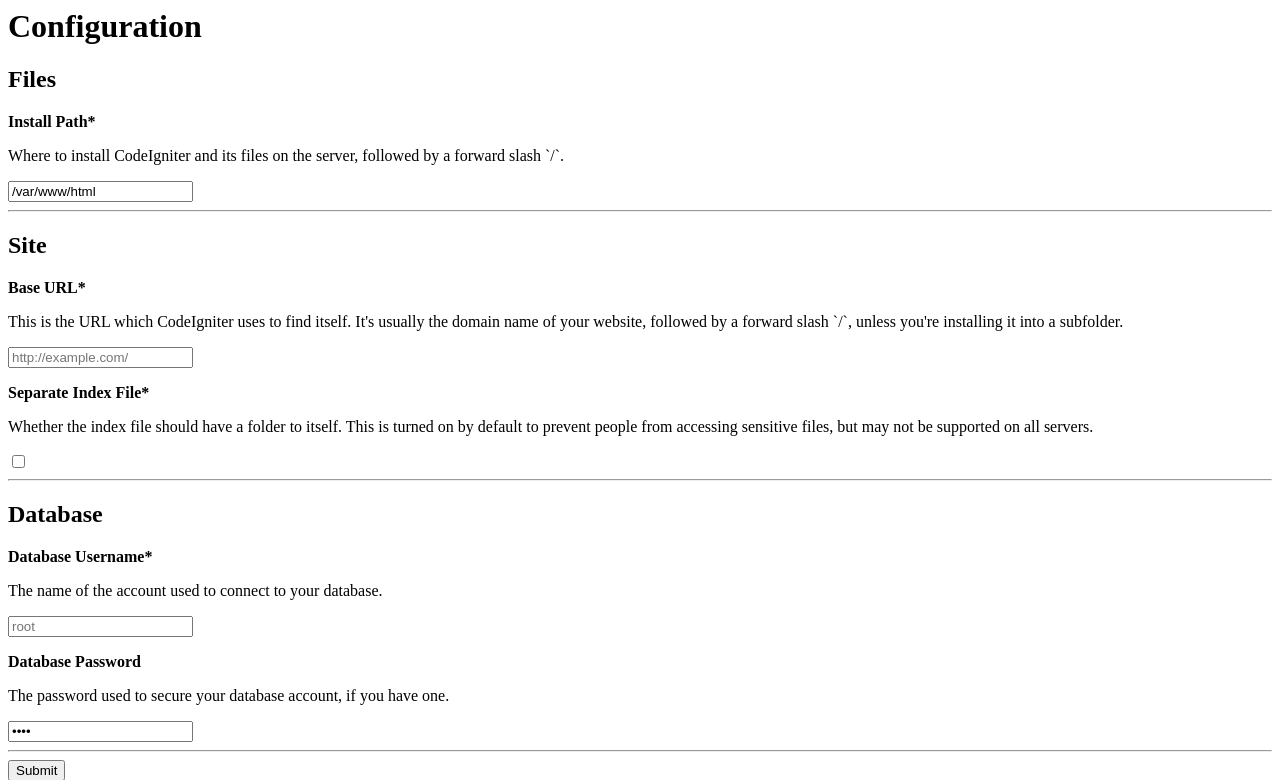
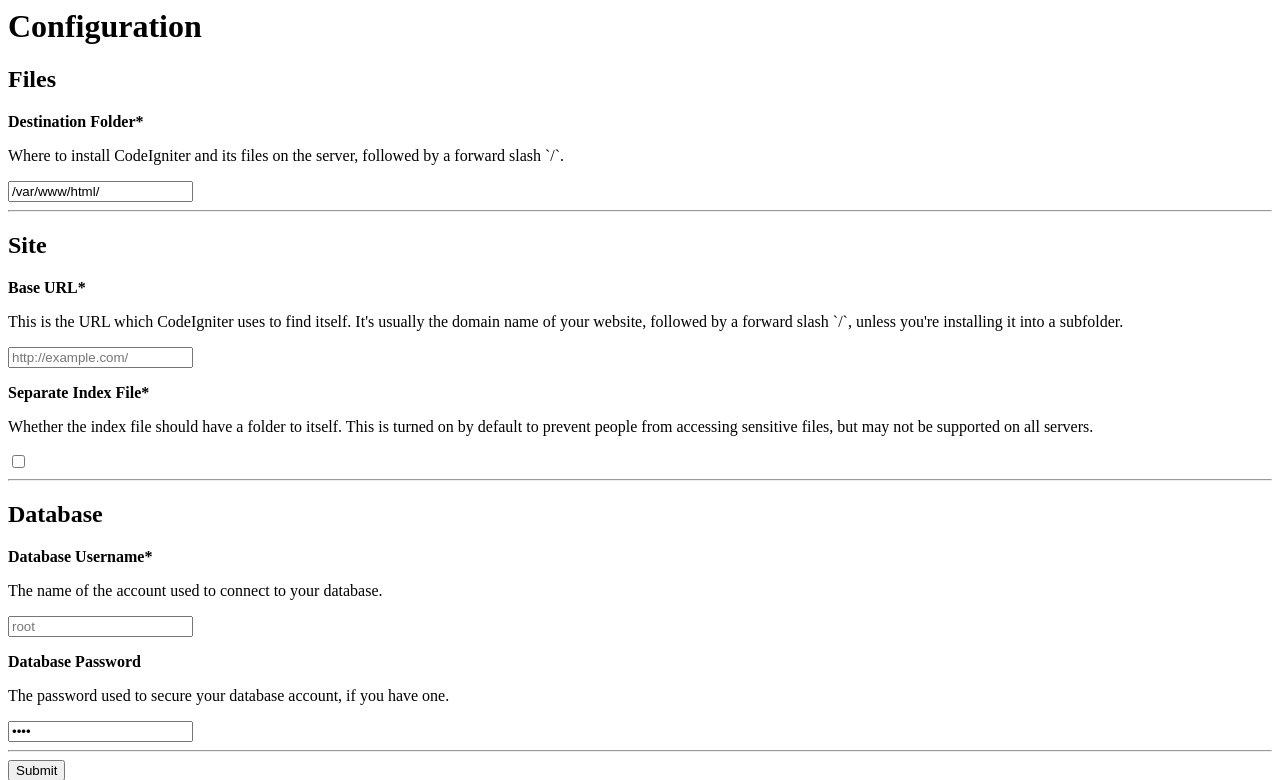
Before and after one commit to ItsSeaJay/musketeer, a PHP site: page /form.php in a window 1280 px wide. Shown: the top 780 px of the page. Run offline with PHP 8.4, Linux system fonts and the light colour scheme.

Commit message:
Used destination path instead, but no new folders are created

```diff
--- a/src/form.php
+++ b/src/form.php
@@ -11,12 +11,12 @@
 
 				<h2>Files</h2>
 				<!-- Destination -->
-				<b><p><label for="install_path">Install Path*</label></p></b>
+				<b><p><label for="destination">Destination Folder*</label></p></b>
 				<p>
 					Where to install CodeIgniter and its files on the server,
 					followed by a forward slash `/`.
 				</p>
-				<input class="u-full-width" type="text" name="install_path" value="<?php echo __DIR__ ?>" required>
+				<input class="u-full-width" type="text" name="destination" value="<?php echo __DIR__.'/' ?>" required>
 
 				<hr>
 
--- a/src/installer.php
+++ b/src/installer.php
@@ -91,9 +91,9 @@
 	}
 }
 
-if (isset($_POST['base_url']) AND isset($_POST['install_path']))
+if (isset($_POST['base_url']) AND isset($_POST['destination']))
 {
 	$installer = new Installer($templates);
-	$installer->install($_POST['install_path'].'/');
+	$installer->install($_POST['destination']);
 }
 ?>
```
